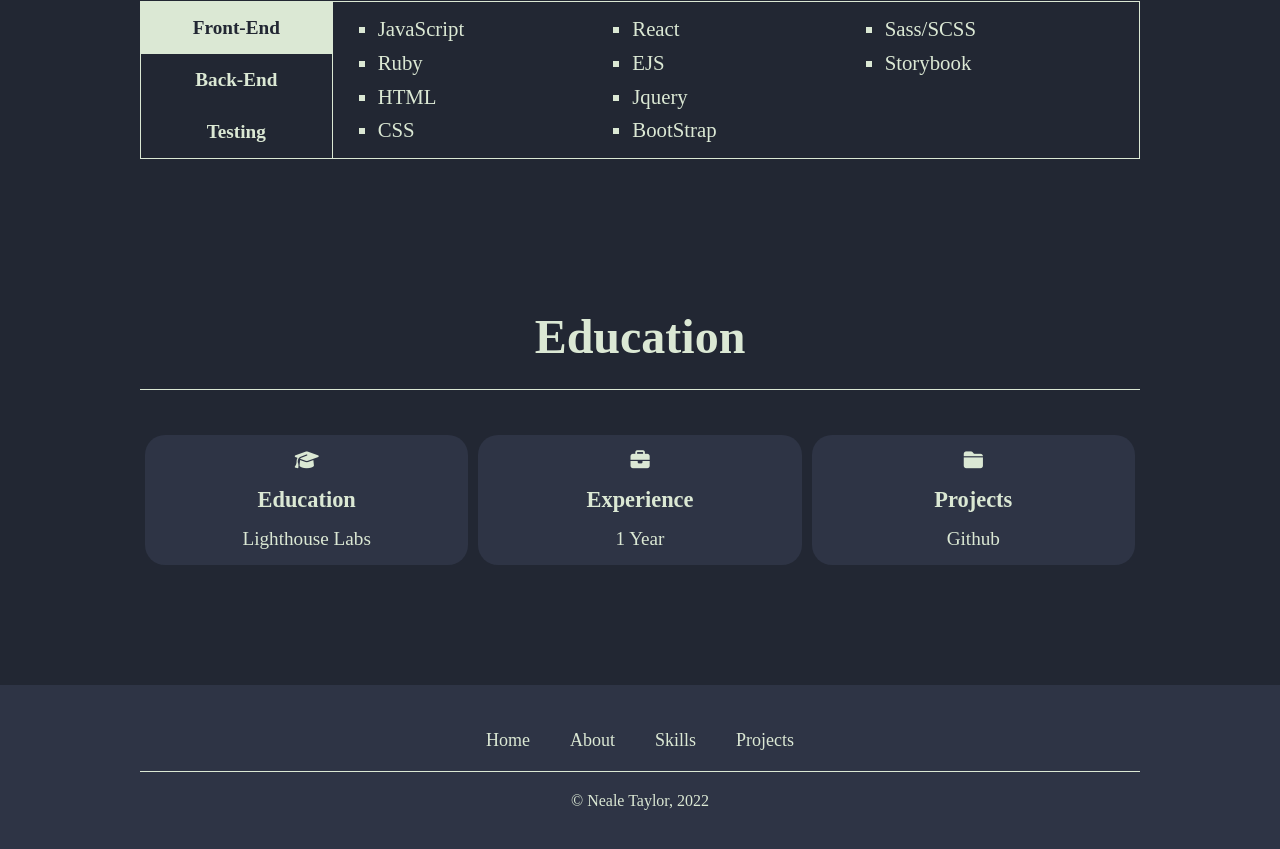
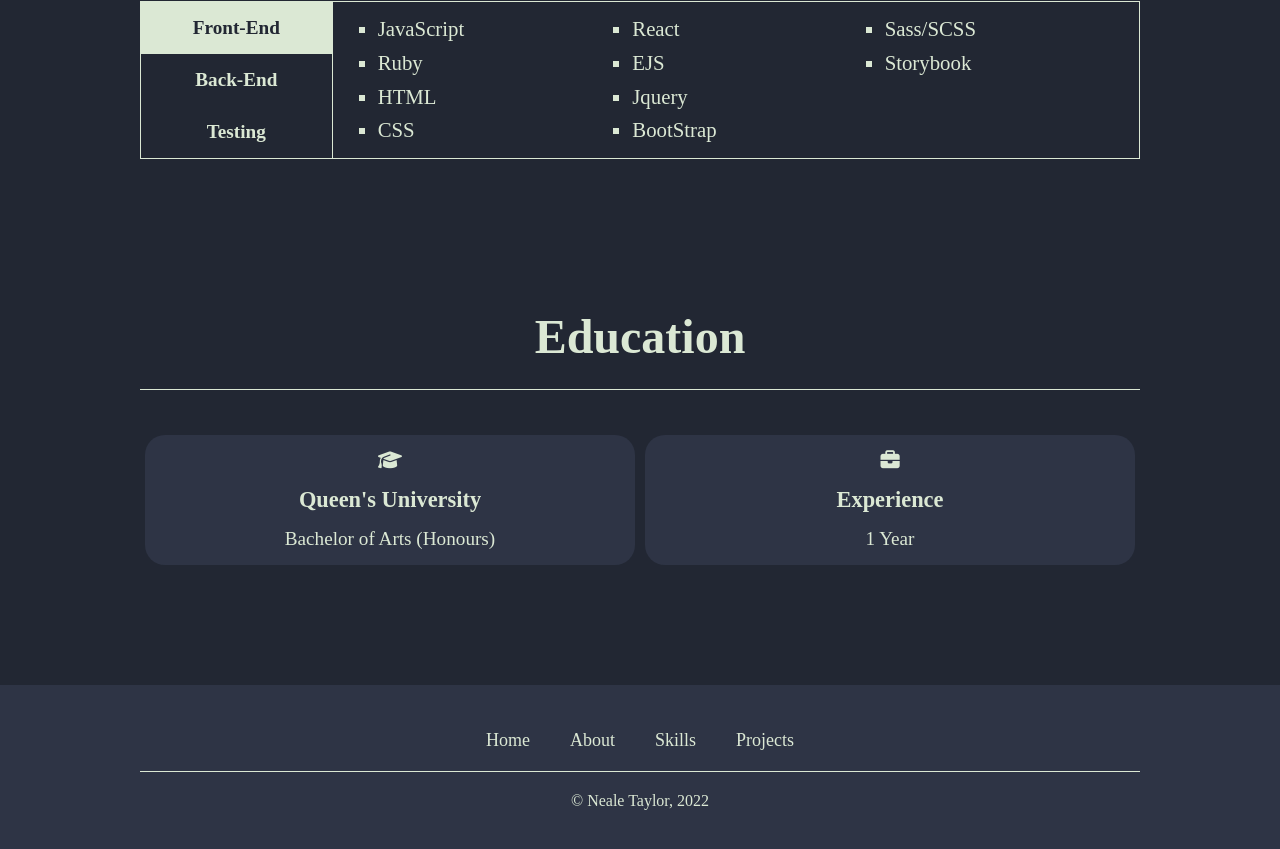
Before and after one commit to NealePT/nealetaylorcom, a React (Create React App) app in the folder react-site/: page / in a window 1280 px wide. Shown: the part 1496-2345 px from the top of the page. Built offline with nearby package versions, Linux system fonts and the light colour scheme.

Commit message:
change description

```diff
--- a/react-site/src/components/Education.jsx
+++ b/react-site/src/components/Education.jsx
@@ -9,20 +9,15 @@ export default function Education(props) {
         </h3>
         <div className="aboutCards">
         <EducationCard
-          type={"Education"}
+          type={"Queen's University"}
           icon={<i className="fa-solid fa-graduation-cap"></i>}
-          description={"Lighthouse Labs"}
+          description={"Bachelor of Arts (Honours)"}
         />
         <EducationCard
           type={"Experience"}
           icon={<i className="fa-solid fa-briefcase"></i>}
           description={"1 Year"}
         />
-        <EducationCard
-          type={"Projects"}
-          icon={<i className="fa-solid fa-folder-closed"></i>}
-          description={"Github"}
-        />
       </div>
       </div>
     </div>
```
